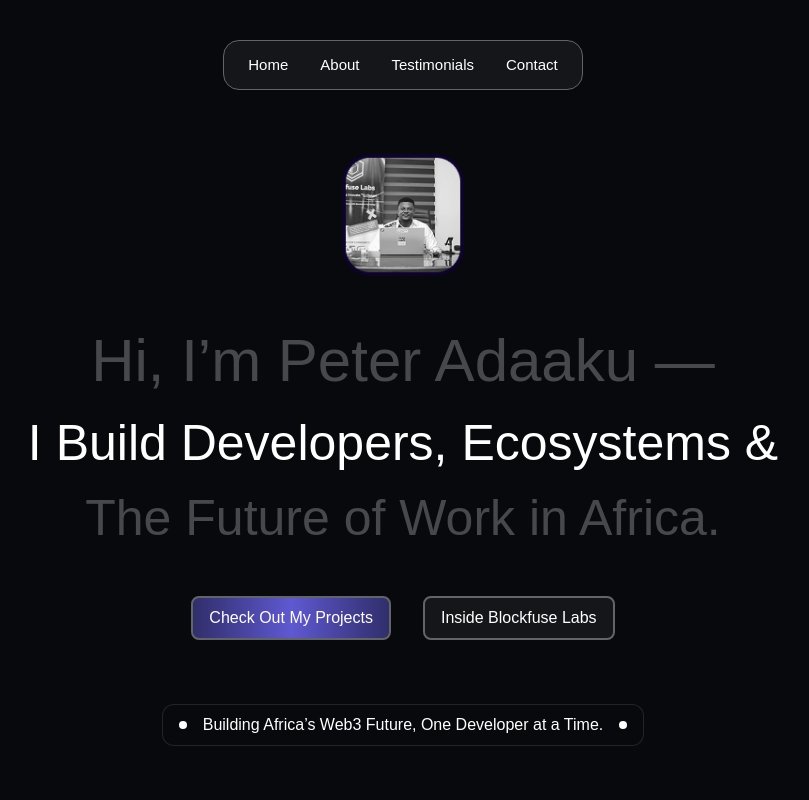
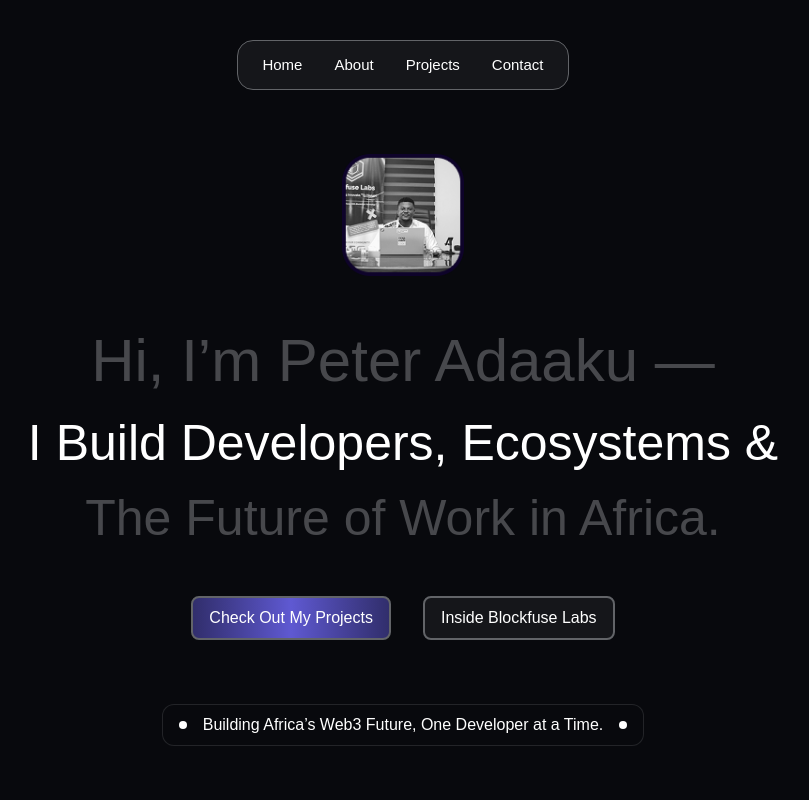
Before and after one commit to olathedev/scarface-portfolio, a Next.js app: page / in a window 1280 px wide. Shown: the top 800 px of the page, without its empty margins (237-1046 px from the left). Built offline with nearby package versions, Linux system fonts and the light colour scheme; a web font is replaced by a local one.

Commit message:
fix in nav

```diff
--- a/components/Header.tsx
+++ b/components/Header.tsx
@@ -55,18 +55,18 @@ const Header = () => {
     <div className="h-screen w-full flex flex-col p-4 md:p-10 items-center">
       <div ref={navRef}>
         <nav className="h-[50px] bg-[#15161A] px-6 border border-[#626468] rounded-2xl p-2.5 mb-6 flex gap-4 md:gap-8 text-[15px] items-center">
-          <Link href="/" className="text-white">
+          <a href="#home" className="text-white">
             Home
-          </Link>
-          <Link href="/about" className="text-white">
+          </a>
+          <a href="#about" className="text-white">
             About
-          </Link>
-          <Link href="/projects" className="text-white">
-            Testimonials
-          </Link>
-          <Link href="/contact" className="text-white">
+          </a>
+          <a href="#projects" className="text-white">
+            Projects
+          </a>
+          <a href="#contact" className="text-white">
             Contact
-          </Link>
+          </a>
         </nav>
       </div>
 
--- a/components/Testimonials.tsx
+++ b/components/Testimonials.tsx
@@ -73,7 +73,7 @@ const Testimonials = () => {
   }, [currentSlide]);
 
   return (
-    <section className="flex flex-col gap-8 py-8 mt-12 relative px-4 md:px-0">
+    <section className="flex flex-col gap-8 py-8 mt-12 relative px-4 md:px-0" id="testimonials">
       <header className="flex items-center gap-3 mb-6 justify-center">
         <h4 className="text-2xl md:text-3xl font-bold text-center">
           Testimonials / Recognition
--- a/components/Works.tsx
+++ b/components/Works.tsx
@@ -23,7 +23,7 @@ const MyWork = () => {
   }, []);
 
   return (
-    <section className="flex flex-col gap-8 py-8 mt-6 md:mt-28 relative px-4 md:px-0">
+    <section className="flex flex-col gap-8 py-8 mt-6 md:mt-28 relative px-4 md:px-0" id="projects">
       <header
         ref={headerRef}
         className="flex items-center gap-3 md:mb-10 justify-center"
```
